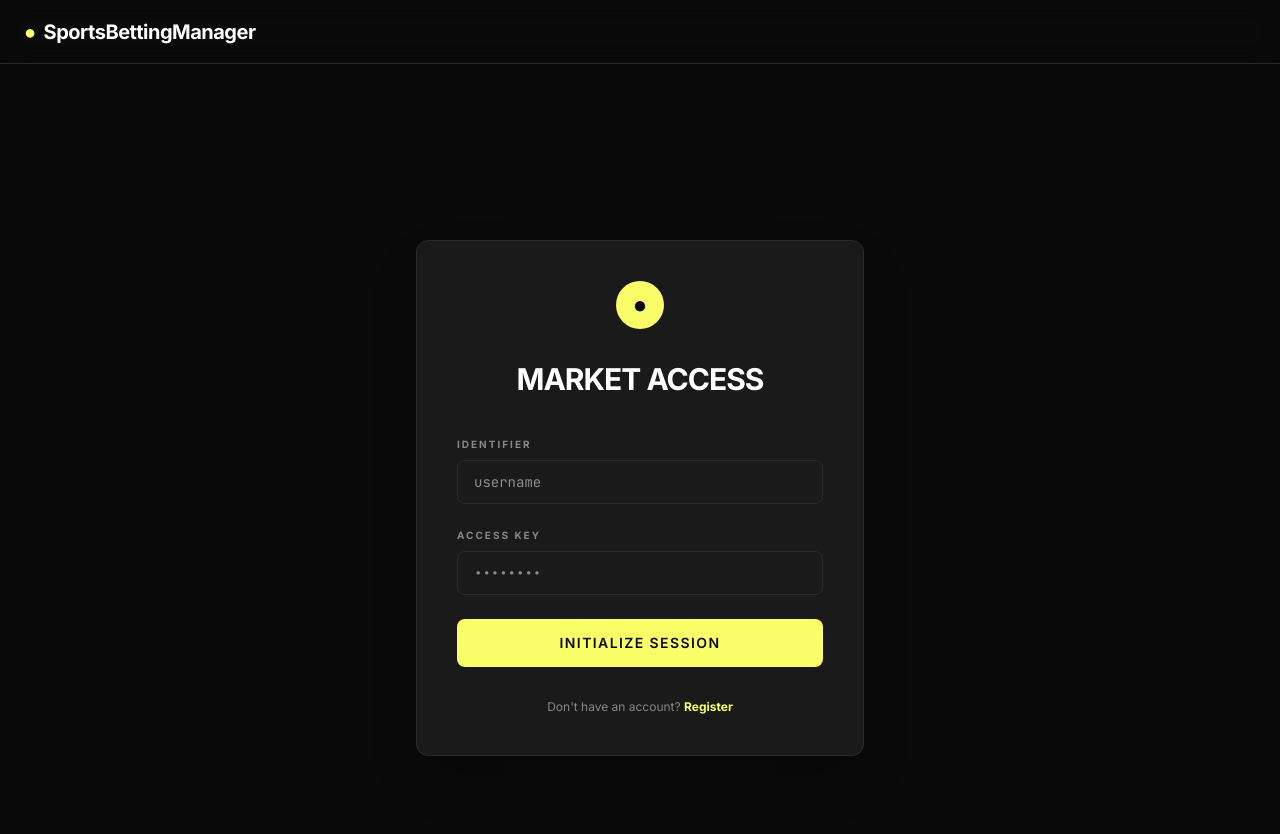
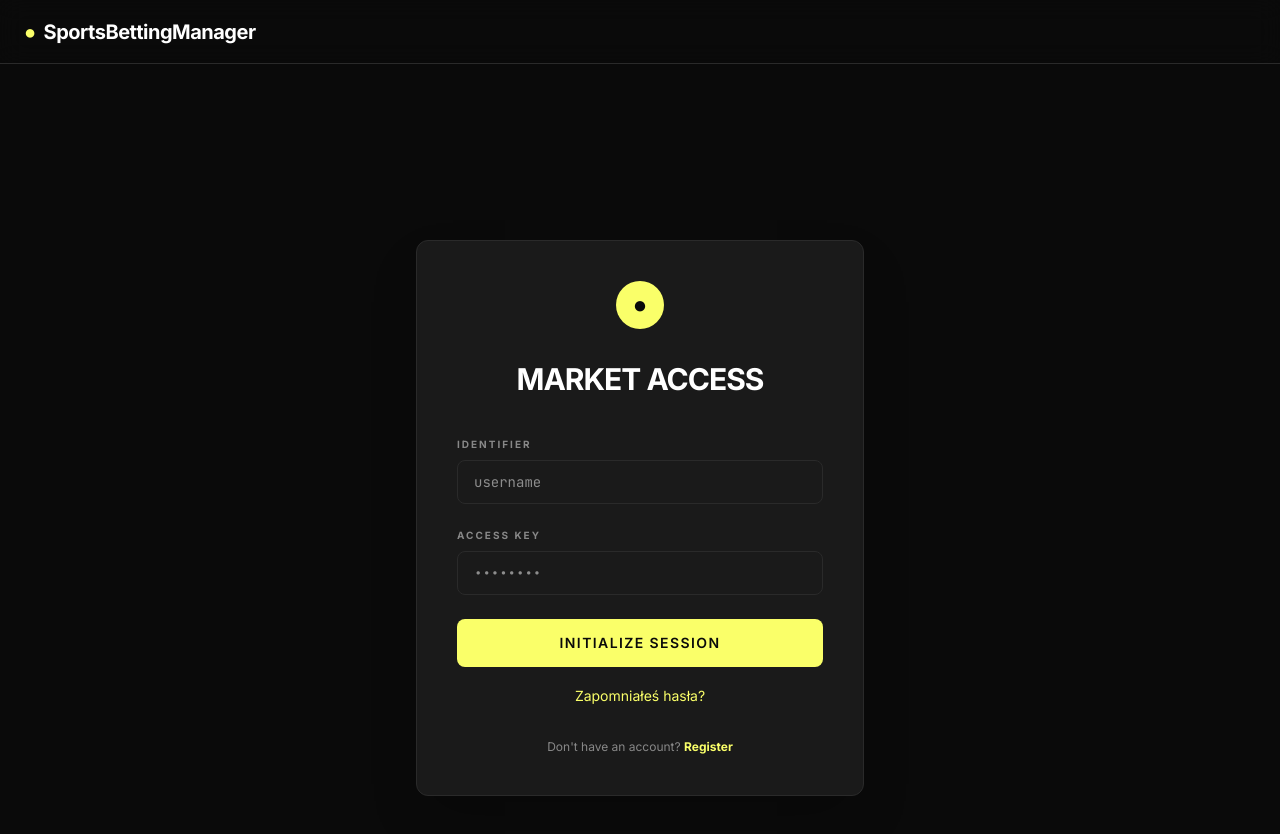
Before and after one commit to grzechuhehe/BettingManager, a React (Vite) app in the folder frontend/: page /login in a window 1280 px wide. Shown: the top 834 px of the page. Built offline with nearby package versions, Linux system fonts and the light colour scheme.

Commit message:
feat: configure routes and link for password reset

```diff
--- a/frontend/src/App.jsx
+++ b/frontend/src/App.jsx
@@ -8,6 +8,8 @@ import BetList from './components/BetList';
 import Home from './components/Home';
 import UserProfile from './components/UserProfile';
 import LiveMarkets from './components/LiveMarkets';
+import ForgotPassword from './components/ForgotPassword';
+import ResetPassword from './components/ResetPassword';
 import { AuthProvider, useAuth } from './context/AuthContext';
 
 // Komponent do ochrony ścieżek
@@ -66,6 +68,8 @@ const AppLayout = () => {
           <Route path="/" element={!isAuthenticated ? <Home /> : <Navigate to="/dashboard" />} />
           <Route path="/register" element={<Register />} />
           <Route path="/login" element={<Login />} />
+          <Route path="/forgot-password" element={<ForgotPassword />} />
+          <Route path="/reset-password" element={<ResetPassword />} />
           <Route
             path="/dashboard"
             element={
--- a/frontend/src/components/Login.jsx
+++ b/frontend/src/components/Login.jsx
@@ -1,4 +1,5 @@
 import React, { useState } from 'react';
+import { Link } from 'react-router-dom';
 import { login as apiLogin } from '../api';
 import { useAuth } from '../context/AuthContext';
 
@@ -75,6 +76,11 @@ const Login = () => {
                         Initialize Session
                     </button>
                 </form>
+                <div className="mt-4 text-center">
+                    <Link to="/forgot-password" title="Zapomniałeś hasła?" className="text-sm text-primary hover:underline">
+                        Zapomniałeś hasła?
+                    </Link>
+                </div>
                 {message && (
                     <div className={`mt-8 p-4 rounded-lg border text-center text-[10px] font-bold uppercase tracking-widest ${isError ? 'bg-rose-500/10 border-rose-500/50 text-rose-500' : 'bg-primary/10 border-primary/50 text-primary'}`}>
                         {message}
```
